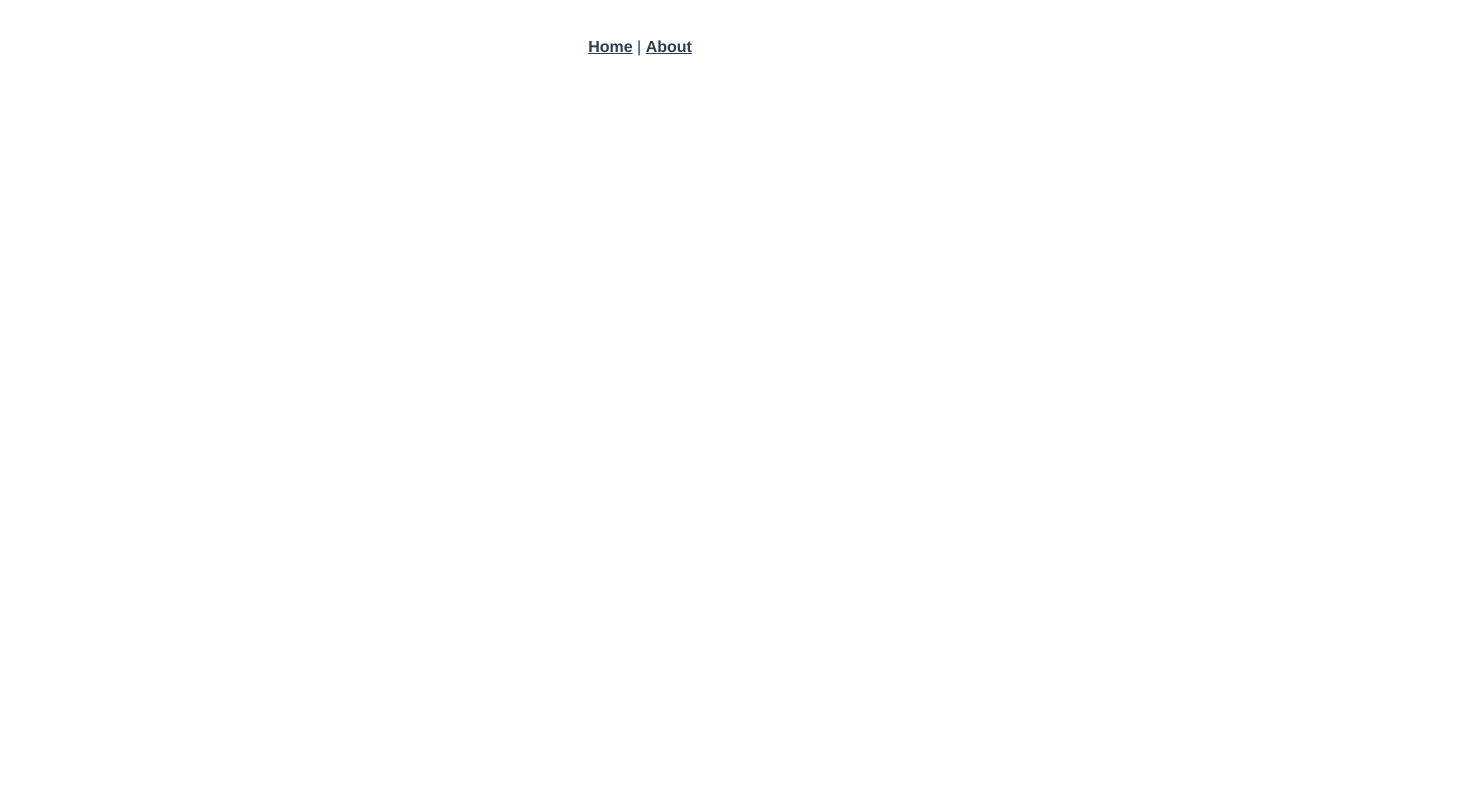
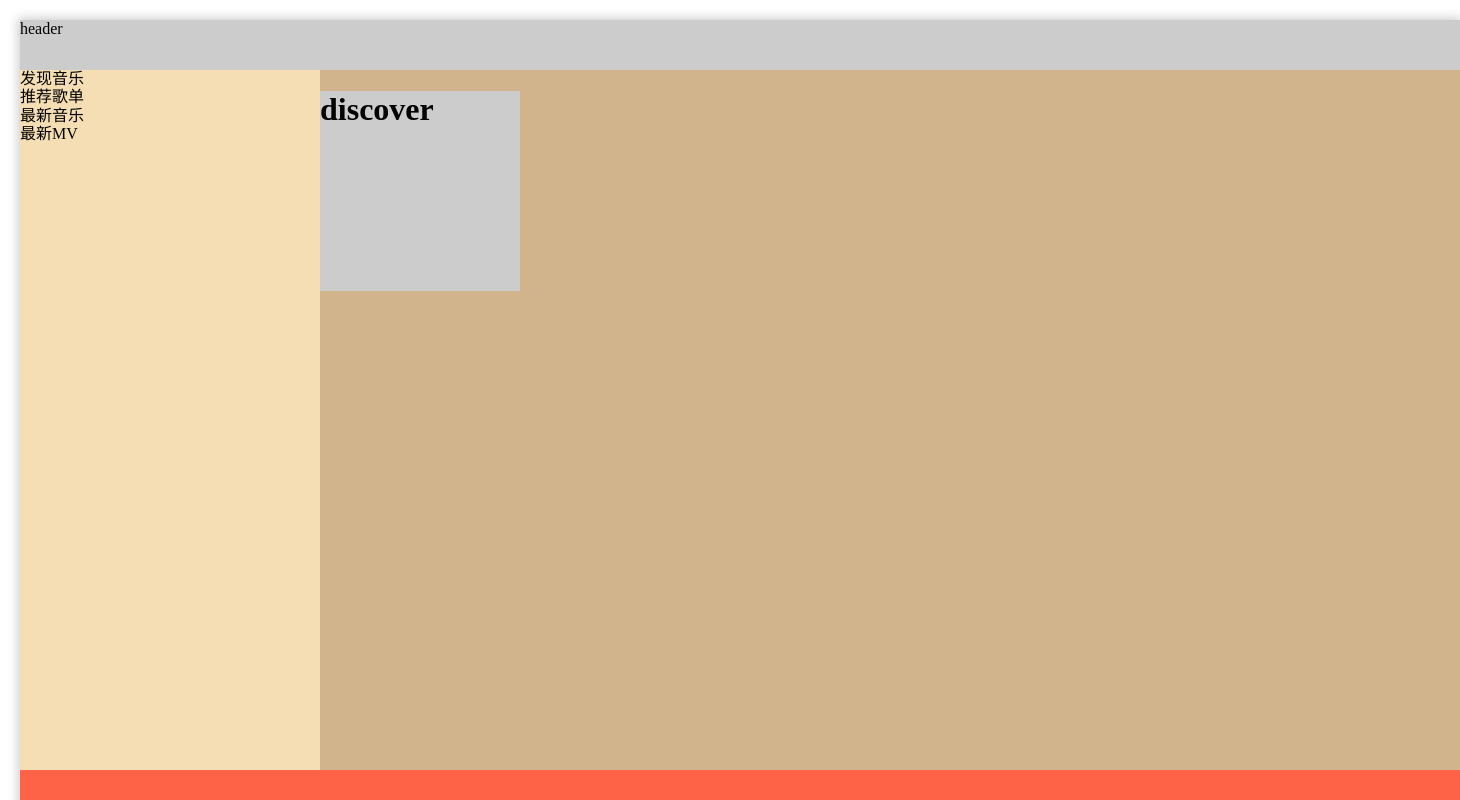
Before and after one commit to w15926/vue3_music_player, a Vue app: page /discover in a window 1280 px wide. Before the commit this address had no page. Shown: the top 800 px of the page, 1460 px wide, since content can reach past the window. Built offline with nearby package versions, Linux system fonts and the light colour scheme.

Commit message:
提交源码

```diff
--- a/package.json
+++ b/package.json
@@ -8,6 +8,8 @@
   },
   "dependencies": {
     "core-js": "^3.6.5",
+    "element-plus": "^1.0.2-beta.46",
+    "normalize.css": "^8.0.1",
     "vue": "^3.0.0",
     "vue-router": "^4.0.0-0",
     "vuex": "^4.0.0-0"
--- a/src/App.vue
+++ b/src/App.vue
@@ -1,30 +1,7 @@
 <template>
-  <div id="nav">
-    <router-link to="/">Home</router-link> |
-    <router-link to="/about">About</router-link>
-  </div>
   <router-view/>
 </template>
 
 <style lang="scss">
-#app {
-  font-family: Avenir, Helvetica, Arial, sans-serif;
-  -webkit-font-smoothing: antialiased;
-  -moz-osx-font-smoothing: grayscale;
-  text-align: center;
-  color: #2c3e50;
-}
-
-#nav {
-  padding: 30px;
-
-  a {
-    font-weight: bold;
-    color: #2c3e50;
-
-    &.router-link-exact-active {
-      color: #42b983;
-    }
-  }
-}
+@import '@/assets/scss/base.scss';
 </style>
--- /dev/null
+++ b/src/assets/scss/base.scss
@@ -0,0 +1,42 @@
+* {
+  margin: 0;
+  padding: 0;
+}
+
+body {
+  box-sizing: border-box;
+  padding: 20px;
+
+  .container {
+    width: 1440px;
+    height: 800px;
+    margin-right: auto;
+    margin-left: auto;
+    box-shadow: 0 0 10px 2px rgba($color: #000000, $alpha: .2);
+
+
+    a {
+      text-decoration: none;
+    }
+
+    li {
+      list-style: none;
+    }
+
+    // 清除浮动
+    .clearfix:before,
+    .clearfix:after {
+      content: "";
+      display: table;
+    }
+
+    .clearfix:after {
+      clear: both;
+    }
+
+    .clearfix {
+      /* IE6、7 专有，为了照顾低版本 */
+      *zoom: 1;
+    }
+  }
+}
--- /dev/null
+++ b/src/components/Discover/index.vue
@@ -0,0 +1,19 @@
+<template>
+  <div>
+<span>discover</span>
+  </div>
+</template>
+
+<script>
+export default {
+  setup () {
+
+
+    return {}
+  }
+}
+</script>
+
+<style lang="scss" scoped>
+
+</style>
--- /dev/null
+++ b/src/components/HeaderBar/index.vue
@@ -0,0 +1,22 @@
+<template>
+  <div class="header">
+    header
+  </div>
+</template>
+
+<script>
+export default {
+  setup() {
+
+
+    return {}
+  }
+}
+</script>
+
+<style lang="scss" scoped>
+.header {
+  background-color: #ccc;
+  height: 50px;
+}
+</style>
--- a/src/components/HelloWorld.vue
+++ /dev/null
@@ -1,59 +0,0 @@
-<template>
-  <div class="hello">
-    <h1>{{ msg }}</h1>
-    <p>
-      For a guide and recipes on how to configure / customize this project,<br>
-      check out the
-      <a href="https://cli.vuejs.org" target="_blank" rel="noopener">vue-cli documentation</a>.
-    </p>
-    <h3>Installed CLI Plugins</h3>
-    <ul>
-      <li><a href="https://github.com/vuejs/vue-cli/tree/dev/packages/%40vue/cli-plugin-babel" target="_blank" rel="noopener">babel</a></li>
-      <li><a href="https://github.com/vuejs/vue-cli/tree/dev/packages/%40vue/cli-plugin-router" target="_blank" rel="noopener">router</a></li>
-      <li><a href="https://github.com/vuejs/vue-cli/tree/dev/packages/%40vue/cli-plugin-vuex" target="_blank" rel="noopener">vuex</a></li>
-    </ul>
-    <h3>Essential Links</h3>
-    <ul>
-      <li><a href="https://vuejs.org" target="_blank" rel="noopener">Core Docs</a></li>
-      <li><a href="https://forum.vuejs.org" target="_blank" rel="noopener">Forum</a></li>
-      <li><a href="https://chat.vuejs.org" target="_blank" rel="noopener">Community Chat</a></li>
-      <li><a href="https://twitter.com/vuejs" target="_blank" rel="noopener">Twitter</a></li>
-      <li><a href="https://news.vuejs.org" target="_blank" rel="noopener">News</a></li>
-    </ul>
-    <h3>Ecosystem</h3>
-    <ul>
-      <li><a href="https://router.vuejs.org" target="_blank" rel="noopener">vue-router</a></li>
-      <li><a href="https://vuex.vuejs.org" target="_blank" rel="noopener">vuex</a></li>
-      <li><a href="https://github.com/vuejs/vue-devtools#vue-devtools" target="_blank" rel="noopener">vue-devtools</a></li>
-      <li><a href="https://vue-loader.vuejs.org" target="_blank" rel="noopener">vue-loader</a></li>
-      <li><a href="https://github.com/vuejs/awesome-vue" target="_blank" rel="noopener">awesome-vue</a></li>
-    </ul>
-  </div>
-</template>
-
-<script>
-export default {
-  name: 'HelloWorld',
-  props: {
-    msg: String
-  }
-}
-</script>
-
-<!-- Add "scoped" attribute to limit CSS to this component only -->
-<style scoped lang="scss">
-h3 {
-  margin: 40px 0 0;
-}
-ul {
-  list-style-type: none;
-  padding: 0;
-}
-li {
-  display: inline-block;
-  margin: 0 10px;
-}
-a {
-  color: #42b983;
-}
-</style>
--- a/src/main.js
+++ b/src/main.js
@@ -3,4 +3,8 @@
 import router from './router'
 import store from './store'
 
-createApp(App).use(store).use(router).mount('#app')
+import ElementPlus from 'element-plus';
+import 'element-plus/lib/theme-chalk/index.css';
+import 'normalize.css/normalize.css'
+
+createApp(App).use(store).use(router).use(ElementPlus).mount('#app')
--- a/src/router/index.js
+++ b/src/router/index.js
@@ -1,20 +1,24 @@
 import { createRouter, createWebHistory } from 'vue-router'
-import Home from '../views/Home.vue'
 
 const routes = [
   {
-    path: '/',
-    name: 'Home',
-    component: Home
+    path: '',
+    redirect: '/discover'
   },
   {
-    path: '/about',
-    name: 'About',
-    // route level code-splitting
-    // this generates a separate chunk (about.[hash].js) for this route
-    // which is lazy-loaded when the route is visited.
-    component: () => import(/* webpackChunkName: "about" */ '../views/About.vue')
-  }
+    path: '/home',
+    name: 'home',
+    component: () => import('@/views/Home'),
+    // redirect:'/home/discover',
+    meta: { title: '首页' },
+    children: [
+      {
+        path: '/discover',
+        component: () => import('../views/Home/Children/Discover.vue')
+      }
+    ]
+  },
+
 ]
 
 const router = createRouter({
--- a/src/views/About.vue
+++ /dev/null
@@ -1,5 +0,0 @@
-<template>
-  <div class="about">
-    <h1>This is an about page</h1>
-  </div>
-</template>
--- a/src/views/Home.vue
+++ /dev/null
@@ -1,18 +0,0 @@
-<template>
-  <div class="home">
-    <img alt="Vue logo" src="../assets/logo.png">
-    <HelloWorld msg="Welcome to Your Vue.js App"/>
-  </div>
-</template>
-
-<script>
-// @ is an alias to /src
-import HelloWorld from '@/components/HelloWorld.vue'
-
-export default {
-  name: 'Home',
-  components: {
-    HelloWorld
-  }
-}
-</script>
--- /dev/null
+++ b/src/views/Home/Children/Discover.vue
@@ -0,0 +1,23 @@
+<template>
+  <div class="discover">
+    <h1>discover</h1>
+  </div>
+</template>
+
+<script>
+export default {
+  setup() {
+
+
+    return {}
+  }
+}
+</script>
+
+<style lang="scss" scoped>
+.discover{
+  width: 200px;
+  height: 200px;
+  background-color: #ccc;
+}
+</style>
--- /dev/null
+++ b/src/views/Home/index.vue
@@ -0,0 +1,63 @@
+<template>
+  <div class="container">
+    <header-bar />
+
+    <div class="box-sidebar">
+      <ul>
+        <li>发现音乐</li>
+        <li>推荐歌单</li>
+        <li>最新音乐</li>
+        <li>最新MV</li>
+      </ul>
+    </div>
+    <div class="box-main">
+      <router-view />
+    </div>
+    <div class="box-footer"></div>
+
+  </div>
+</template>
+
+<script>
+import HeaderBar from '@/components/HeaderBar'
+
+export default {
+  components: {
+    HeaderBar,
+    // Sidebar
+  },
+  setup() {
+
+
+    return {}
+  }
+}
+</script>
+
+<style lang="scss" scoped>
+.container{
+  position: relative;
+
+  .box-sidebar{
+    width: 300px;
+    height: 700px;
+    background-color: wheat;
+  }
+
+  .box-main{
+    position: absolute;
+    top: 50px;
+    right: 0;
+
+    width: 1140px;
+    height: 700px;
+    background-color: tan;
+  }
+
+  .box-footer{
+    width: 100%;
+    height: 50px;
+    background-color: tomato;
+  }
+}
+</style>
```
Also changed, not shown: src/assets/logo.png (deleted), 1 other file (tests, documents, lock files or other folders).
